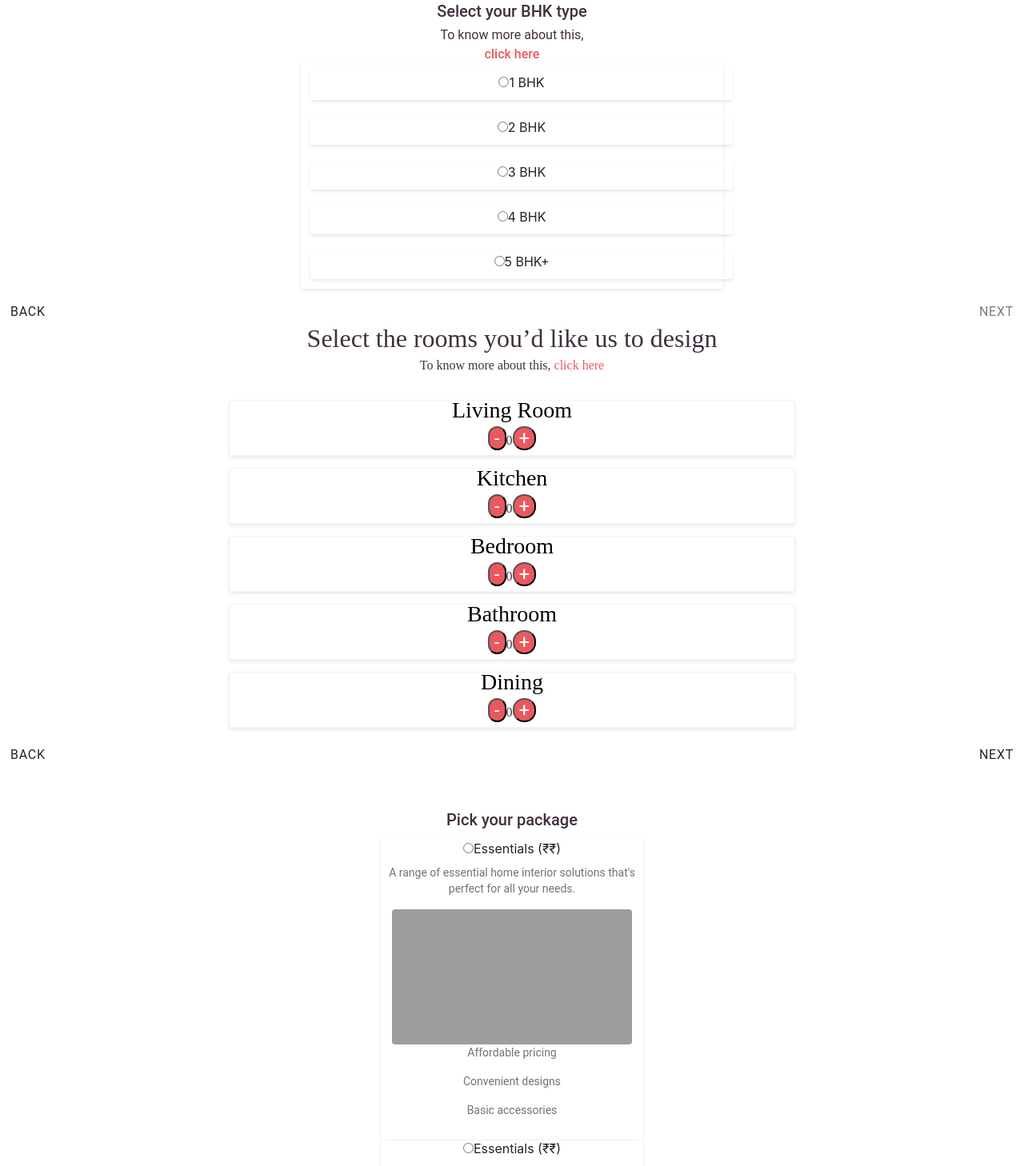
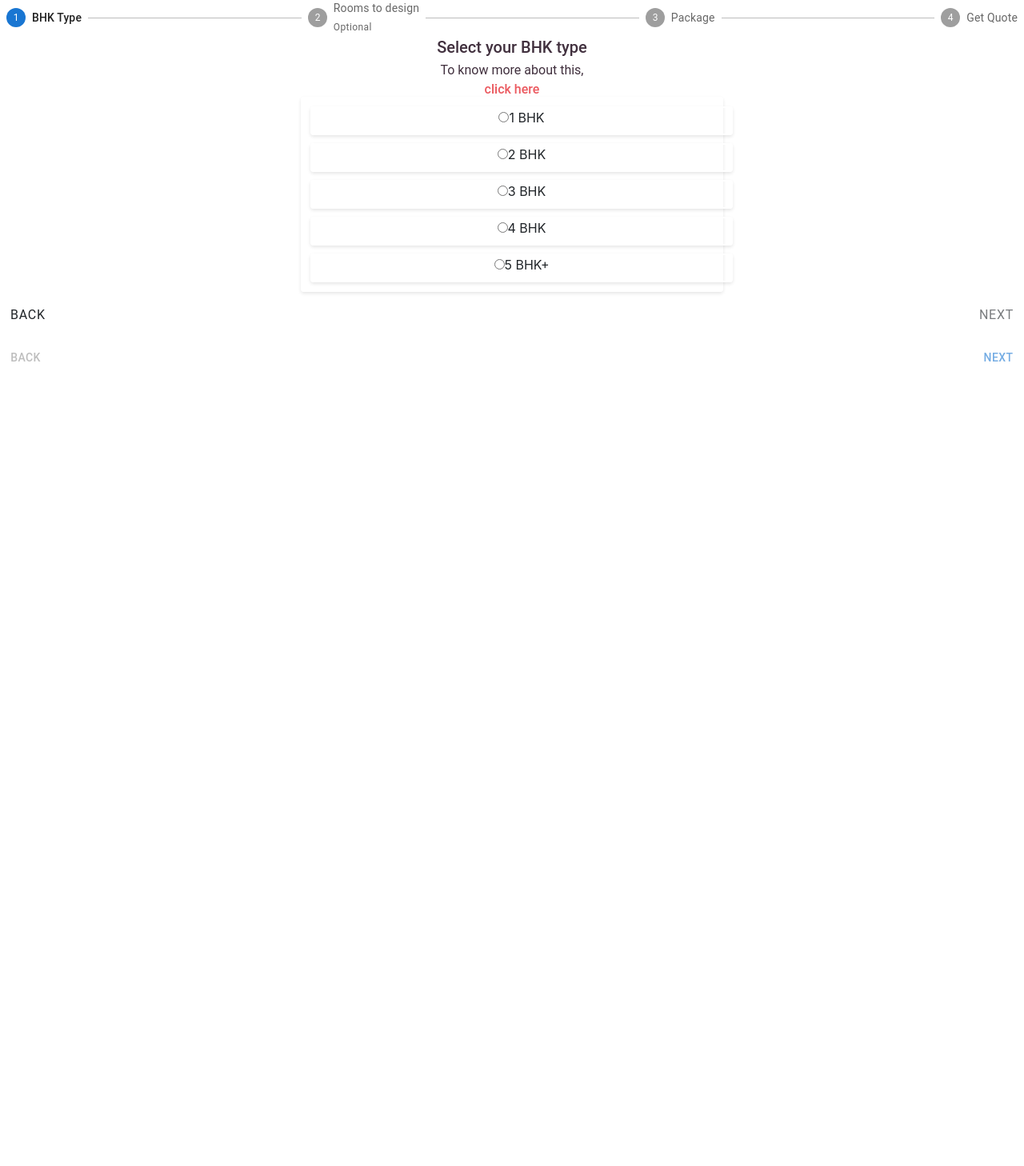
Before and after one commit to Nithin1294/intartica_demo, a React (Create React App) app: page / in a window 1280 px wide. Shown: the top 1458 px of the page at 80% size. After the commit the page ends 800 px from the top, so only its background shows below. Built offline with nearby package versions, Linux system fonts and the light colour scheme; grey boxes are pictures that could not be loaded.

Commit message:
Added Estimatorpart

```diff
--- a/package.json
+++ b/package.json
@@ -3,17 +3,21 @@
   "version": "0.1.0",
   "private": true,
   "dependencies": {
+    "@emotion/react": "^11.11.3",
+    "@emotion/styled": "^11.11.0",
     "@fortawesome/fontawesome-svg-core": "^6.5.1",
     "@fortawesome/free-brands-svg-icons": "^6.5.1",
     "@fortawesome/free-regular-svg-icons": "^6.5.1",
     "@fortawesome/free-solid-svg-icons": "^6.5.1",
     "@fortawesome/react-fontawesome": "^0.2.0",
+    "@mui/material": "^5.15.4",
     "@testing-library/jest-dom": "^5.17.0",
     "@testing-library/react": "^13.4.0",
     "@testing-library/user-event": "^13.5.0",
     "bootstrap": "^4.1.1",
     "react": "^18.2.0",
     "react-dom": "^18.2.0",
+    "react-router-dom": "^6.21.1",
     "react-scripts": "5.0.1",
     "web-vitals": "^2.1.4"
   },
--- a/src/App.js
+++ b/src/App.js
@@ -1,8 +1,6 @@
 import './App.css';
-import Estimator from './components/Estimator';
-import Estcounter from './components/Estcounter';
-import Package from './components/package';
-import Download from './components/Download';
+import Estimatorpart from './components/Estimatorpart';
+
 
 
 
@@ -14,10 +12,9 @@ function App() {
     <div>
 
 
-      <Estimator/>
-      <Estcounter/>
-      <Package/>
-      <Download/>
+      <Estimatorpart/>
+
+
 
     </div>
   );
--- a/src/components/Estimator.jsx
+++ b/src/components/Estimator.jsx
@@ -1,3 +1,4 @@
+
 import React, { Component } from 'react';
 import "./estimator.css";
 class Estimator extends Component {
@@ -10,28 +11,29 @@ class Estimator extends Component {
                 <h1>Select your BHK type</h1>
                 <p>To know more about this, <span className='step-one span'>click here</span></p>
 
-                <div className='cc d-flex flex-column'>
+                <div className='cc  d-flex flex-column'>
+                    <form>
                     <div className='cc'>
-                    <input type='radio' id='radio1'/>
+                    <input type='radio' id='radio1' name="bhk" />
                     <label for='radio1'>1 BHK</label>
                     </div>
                     <div className='cc'>
-                    <input type='radio' id='radio2'/>
+                    <input type='radio' id='radio2' name="bhk" />
                     <label for='radio2'>2 BHK</label>
                     </div>
                     <div className='cc'>
-                    <input type='radio' id='radio3'/>
+                    <input type='radio' id='radio3' name="bhk" />
                     <label for='radio3'>3 BHK</label>
                     </div>
                     <div className='cc'>
-                    <input type='radio' id='radio4'/>
+                    <input type='radio' id='radio4' name="bhk" />
                     <label for='radio4'>4 BHK</label>
                     </div>
                     <div className='cc'>
-                    <input type='radio' id='radio5'/>
+                    <input type='radio' id='radio5' name="bhk" />
                     <label for='radio5'>5 BHK+</label>
                     </div>
-
+                    </form>
 
 
 
@@ -40,7 +42,7 @@ class Estimator extends Component {
                 </div>
                 <div className='d-flex c1'>
                     <button className='btn left-button'>Back</button>
-                    <button className='btn right-button'>Next</button>
+                     <button className='btn right-button'>Next</button>
                 </div>
 
 
--- /dev/null
+++ b/src/components/Estimatorpart.css
@@ -0,0 +1,27 @@
+.left-button{
+    color: #E52B50;
+    text-align: center;
+    font-family: Roboto;
+    font-size: 14px;
+
+    font-weight: 500;
+    line-height: 24px;
+    letter-spacing: 0.75px;
+    text-transform: uppercase;
+
+
+}
+.right-button{
+    border-radius: 24px;
+    opacity: 0.6;
+    background: #E01859;
+    color: #FFF;
+    text-align: center;
+    font-family: Roboto;
+    font-size: 14px;
+    font-style: normal;
+    font-weight: 500;
+    line-height: 24px;
+    letter-spacing: 0.75px;
+    text-transform: uppercase;
+}
--- /dev/null
+++ b/src/components/Estimatorpart.js
@@ -0,0 +1,125 @@
+import * as React from 'react';
+import Box from '@mui/material/Box';
+import Stepper from '@mui/material/Stepper';
+import Step from '@mui/material/Step';
+import StepLabel from '@mui/material/StepLabel';
+import Button from '@mui/material/Button';
+import Typography from '@mui/material/Typography';
+import Estimator from './Estimator';
+import Estcounter from './Estcounter';
+import Package from './package';
+import Download from './Download';
+import "./Estimatorpart.css";
+
+const steps = ['BHK Type', 'Rooms to design', 'Package', 'Get Quote'];
+
+export default function HorizontalLinearStepper() {
+  const [activeStep, setActiveStep] = React.useState(0);
+  const [skipped, setSkipped] = React.useState(new Set());
+
+  const isStepOptional = (step) => {
+    return step === 1;
+  };
+
+  const isStepSkipped = (step) => {
+    return skipped.has(step);
+  };
+
+  const handleNext = () => {
+    let newSkipped = skipped;
+    if (isStepSkipped(activeStep)) {
+      newSkipped = new Set(newSkipped.values());
+      newSkipped.delete(activeStep);
+    }
+
+    setActiveStep((prevActiveStep) => prevActiveStep + 1);
+    setSkipped(newSkipped);
+  };
+
+  const handleBack = () => {
+    setActiveStep((prevActiveStep) => prevActiveStep - 1);
+  };
+
+  const handleSkip = () => {
+    if (!isStepOptional(activeStep)) {
+      // You probably want to guard against something like this,
+      // it should never occur unless someone's actively trying to break something.
+      throw new Error("You can't skip a step that isn't optional.");
+    }
+
+    setActiveStep((prevActiveStep) => prevActiveStep + 1);
+    setSkipped((prevSkipped) => {
+      const newSkipped = new Set(prevSkipped.values());
+      newSkipped.add(activeStep);
+      return newSkipped;
+    });
+  };
+
+  const handleReset = () => {
+    setActiveStep(0);
+  };
+
+  return (
+    <Box sx={{ width: '100%' }}>
+      <Stepper activeStep={activeStep}>
+        {steps.map((label, index) => {
+          const stepProps = {};
+          const labelProps = {};
+          if (isStepOptional(index)) {
+            labelProps.optional = (
+              <Typography variant="caption">Optional</Typography>
+            );
+          }
+          if (isStepSkipped(index)) {
+            stepProps.completed = false;
+          }
+          return (
+            <Step key={label} {...stepProps}>
+              <StepLabel {...labelProps}>{label}</StepLabel>
+            </Step>
+          );
+        })}
+      </Stepper>
+      {activeStep === steps.length ? (
+        <React.Fragment>
+          <Typography sx={{ mt: 2, mb: 1 }}>
+            All steps completed - you&apos;re finished
+          </Typography>
+          <Box sx={{ display: 'flex', flexDirection: 'row', pt: 2 }}>
+            <Box sx={{ flex: '1 1 auto' }} />
+            <Button onClick={handleReset}>Reset</Button>
+          </Box>
+        </React.Fragment>
+      ) : (
+        <React.Fragment>
+            {activeStep ===0 && <Estimator/>}
+            {activeStep ===1 && <Estcounter/>}
+            {activeStep ===2 && <Package/>}
+            {activeStep ===3 && <Download/>}
+         {/*<Typography sx={{ mt: 2, mb: 1 }}>Step {activeStep + 1}</Typography> */}
+          <Box sx={{ display: 'flex', flexDirection: 'row', pt: 2 }}>
+            <Button
+              color="inherit"
+              disabled={activeStep === 0}
+              onClick={handleBack}
+              sx={{ mr: 1 }}
+
+            >
+              Back
+            </Button>
+            <Box sx={{ flex: '1 1 auto' }} />
+            {isStepOptional(activeStep) && (
+              <Button color="inherit" onClick={handleSkip} sx={{ mr: 1 }}>
+                Skip
+              </Button>
+            )}
+
+            <Button  className="right-button" onClick={handleNext}>
+              {activeStep === steps.length - 1 ? 'Finish' : 'Next'}
+            </Button>
+          </Box>
+        </React.Fragment>
+      )}
+    </Box>
+  );
+}
--- a/src/components/estimator.css
+++ b/src/components/estimator.css
@@ -24,7 +24,7 @@
     font-size: 16px;
     font-weight: 400;
     line-height: 24px;
-    width: 252.026px;
+
     height: 19px;
 
 }
--- a/src/components/package.jsx
+++ b/src/components/package.jsx
@@ -5,13 +5,14 @@ class Package extends Component {
     render() {
         return (
             <div className='d-flex flex-column m-5'>
+                <form>
 
 
             <div className='step-three text-center '>
                 <h1>Pick your package</h1>
                 <div className='card1'>
 
-                    <input type='radio' id='radio1'/>
+                    <input type='radio' id='radio1' name="title"/>
                     <label for='radio1'>Essentials (₹₹)</label>
                     <p>A range of essential home interior solutions that's perfect for all your needs.</p>
                     <div>
@@ -24,8 +25,8 @@ class Package extends Component {
                 </div>
                 <div className='card1'>
 
-                <input type='radio' id='radio1'/>
-                <label for='radio1'>Essentials (₹₹)</label>
+                <input type='radio' id='radio2' name="title"/>
+                <label for='radio2'>Premium (₹₹₹)</label>
                 <p>Superior home interior solutions that will</p>
                 <div>
                 <img src="https://s3-alpha-sig.figma.com/img/af02/4733/55c5665039caa2dda025bb9f98b6efaa?Expires=1705881600&Key-Pair-Id=APKAQ4GOSFWCVNEHN3O4&Signature=lcLXI2tZSwSspo07FX16Yj7PjiA6JUfBTeQLoUVMWEN70zIy1QZUswM8qdzMzuF73Z8BUmI-IZLhJ5F97uADGFeAN0lXufDFibibbAULkQqzNhCRl5IFx~ZhMyBcJMh4y420U5xXT1DTxs8uc7VfzJOpJdviHuBOjtx3KskhCue3EvZEi8fJ96JsZSG9mLGbKe7oe8~U4GzZKP9M-22JNQScGPIkDW2typ1fECq-WkqltG1w7ZJp0xmB3JTnBnZyyNt1f1DptsA47blsQ-H9w3JFGFaIol~~tOJue8e8~JKI240vcEFCytVJF-qekI10YUdScBo65YYRueFRlNpgew__" alt=""/>
@@ -37,8 +38,8 @@ class Package extends Component {
             </div>
             <div className='card1'>
 
-                <input type='radio' id='radio1'/>
-                <label for='radio1'>Luxe (₹₹₹₹)</label>
+                <input type='radio' id='radio3' name="title"/>
+                <label for='radio3'>Luxe (₹₹₹₹)</label>
                 <p>High-end interior solutions for the ultimate home interior experience you deserve.</p>
                 <div>
                 <img src="https://s3-alpha-sig.figma.com/img/f934/fa1e/69f7f61adeb78c5dc3e77ef7328b6450?Expires=1705881600&Key-Pair-Id=APKAQ4GOSFWCVNEHN3O4&Signature=qjjA60EiW8jExO3sWKIJq8uF0XlR0kCI4OwRrvqceVq4r54CD57V1sBs7F8WhJtzO-MIcet8PNXJbaTJsYuNlWSjZYzPchVvtJyNIEa1l7iJaRkaA0kCd9mixy0CxhShVes2egd6j-sbvljYp~7TAV9FQdnGPVPQA7qAJp1dRwfyDQojwChJReX3s5zhLtzLe0yk3CBVKDKdua6AZBJ7LWWdHnlI~EtaSokmkRSZkjFg~93iE2fIGAaJfHm~PPdTy1uvVD4p7DnI6yPS30MMvirzR-8R~RUfD04Hd45eOBsZo5A7Q3LRhDyztfrHif8YD4oDuHhldedW0cwaXYo6Pg__" alt=""/>
@@ -49,12 +50,15 @@ class Package extends Component {
 
             </div>
 
+
             </div>
+            </form>
             <div className='d-flex center'>
                 <button className='btn but'>Back</button>
                 <button className='btn butt'>Next</button>
 
             </div>
+
                </div>
         );
     }
```
Also changed, not shown: 1 other file (tests, documents, lock files or other folders).
